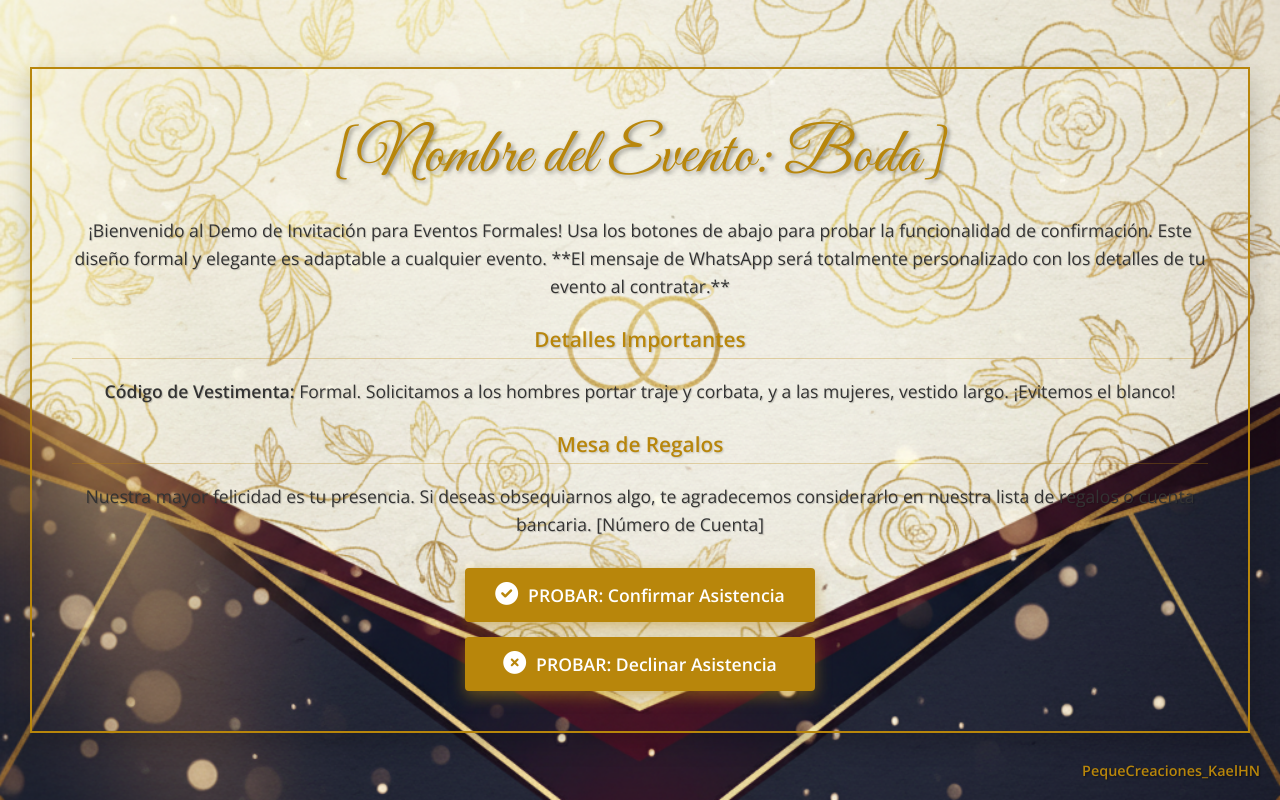
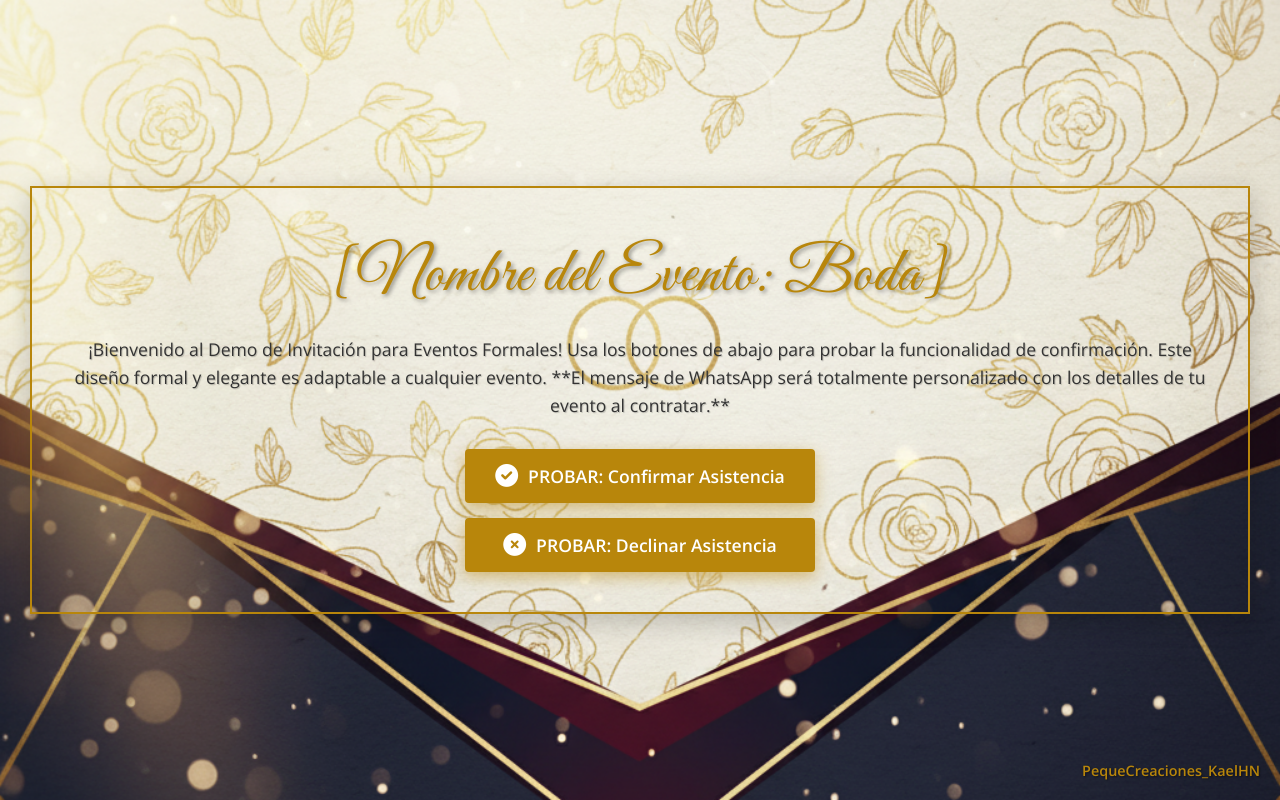
Before and after one commit to PequeCreacionesKaelHN/Invitaciones_bodas, a plain HTML site: page index.html in a window 1280 px wide. Drawn offline with nearby package versions, Linux system fonts and the light colour scheme.

Commit message:
Remove important event details from index.html
Removed important details about dress code and gift table.

```diff
--- a/index.html
+++ b/index.html
@@ -167,14 +167,6 @@
     Usa los botones de abajo para probar la funcionalidad de confirmación. Este diseño formal y elegante es adaptable a cualquier evento.
     **El mensaje de WhatsApp será totalmente personalizado con los detalles de tu evento al contratar.**
 
-    <h3>Detalles Importantes</h3>
-
-    <p><strong>Código de Vestimenta:</strong> Formal. Solicitamos a los hombres portar traje y corbata, y a las mujeres, vestido largo. ¡Evitemos el blanco!</p>
-
-
-    <h3>Mesa de Regalos</h3>
-    <p>Nuestra mayor felicidad es tu presencia. Si deseas obsequiarnos algo, te agradecemos considerarlo en nuestra lista de regalos o cuenta bancaria. [Número de Cuenta]</p>
-
 </p>
 
      <div class="opciones-botones">
```
